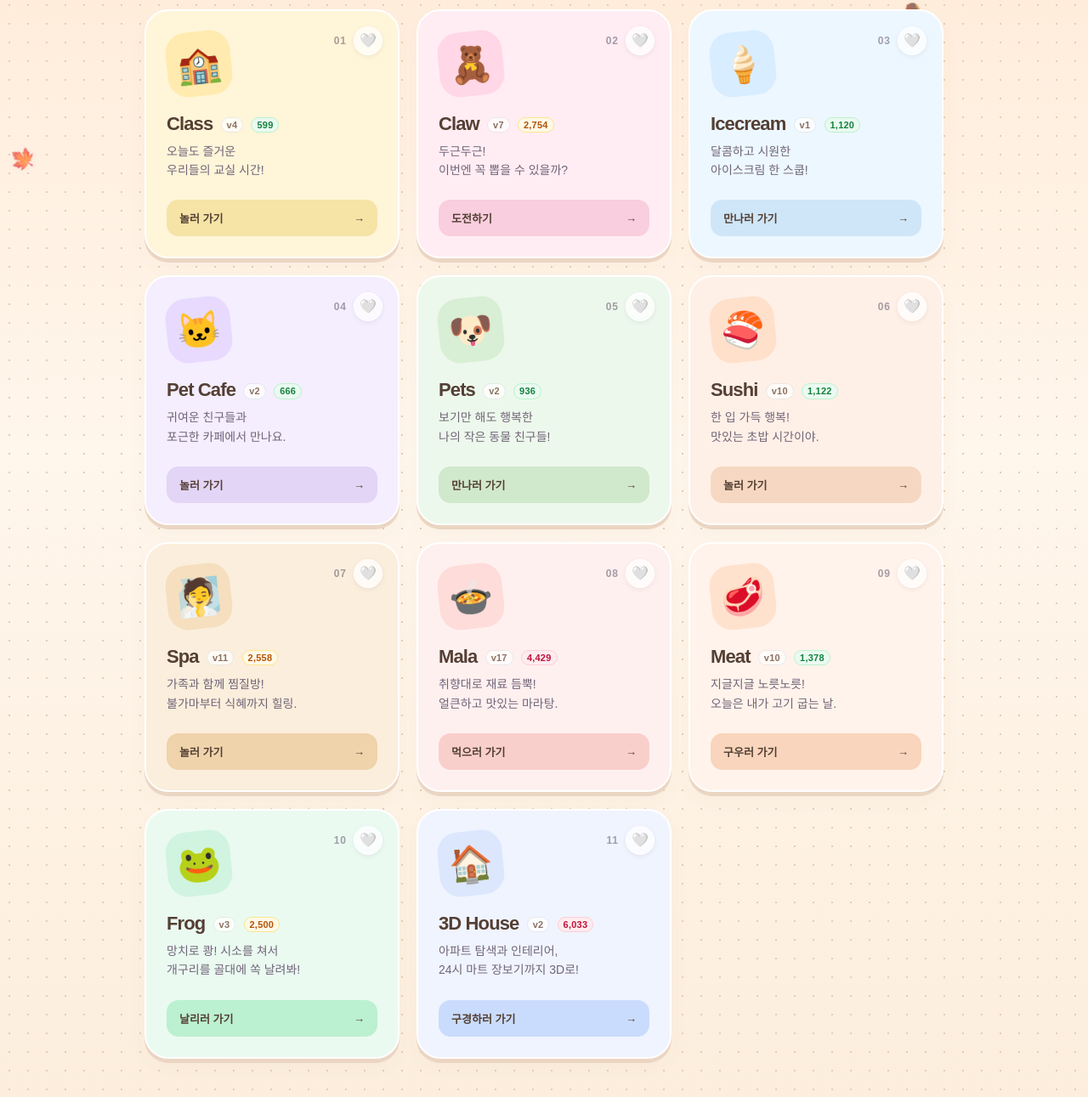
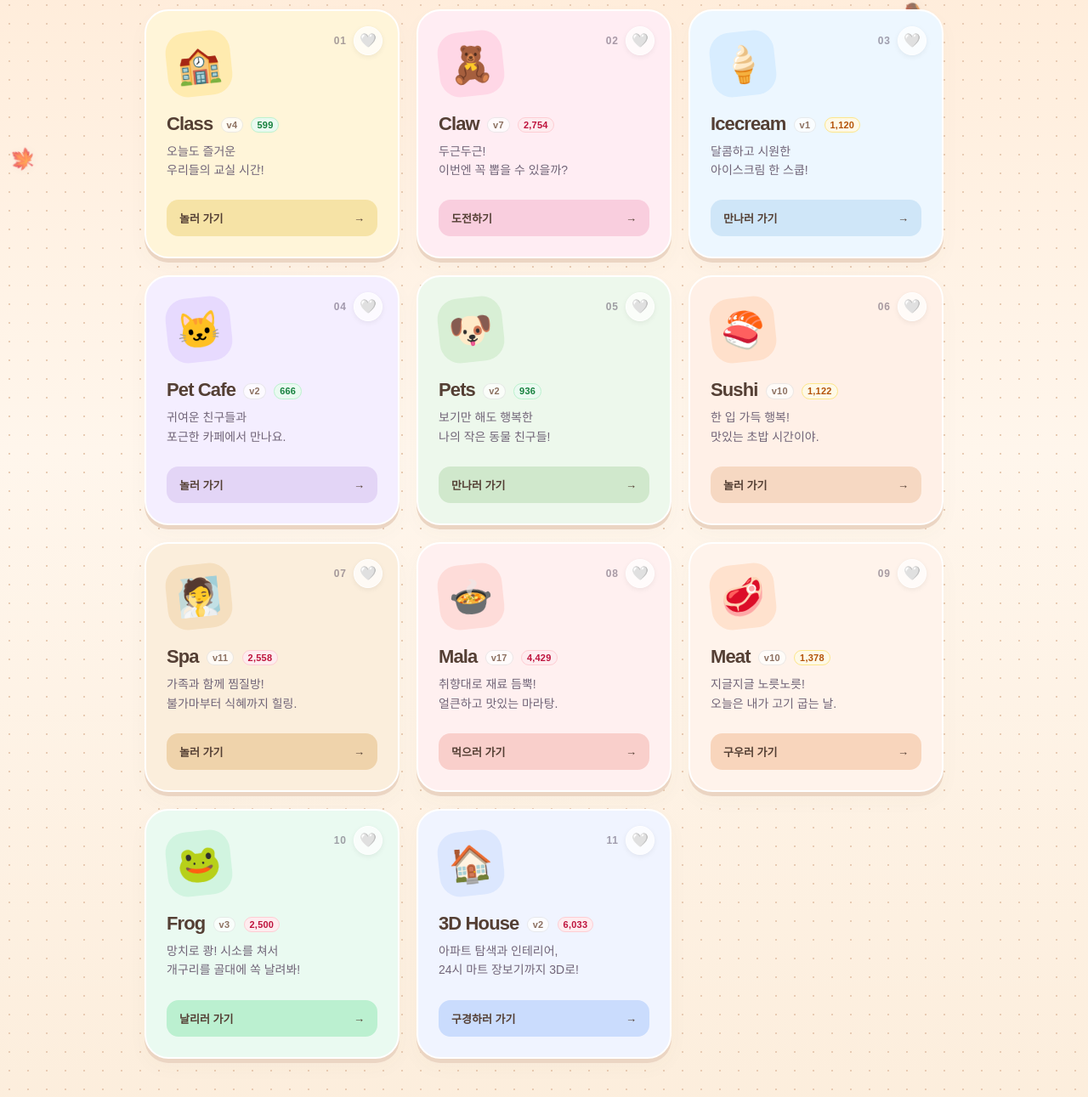
Before and after one commit to bhseol15/tiny-web-games, a plain HTML site: page index.html in a window 1280 px wide. Shown: the part 489-1780 px from the top of the page at 85% size. Drawn offline with Linux system fonts and the light colour scheme.

Commit message:
feat(index): 아이 기준 웹 전체 복붙 난이도에 맞춰 라인 수 색상 배지 기준 조정 (<1000 초록, 1000~2000 노랑, 2000+ 빨강)

```diff
--- a/index.html
+++ b/index.html
@@ -686,7 +686,7 @@
             <button type="button" class="heart-btn" aria-label="Claw 하트 주기" aria-pressed="false">🤍</button>
           </div>
           <span class="game-icon" aria-hidden="true">🧸</span>
-          <h3>Claw <span class="game-version">v7</span> <span class="game-lines lines-yellow">2,754</span></h3>
+          <h3>Claw <span class="game-version">v7</span> <span class="game-lines lines-red">2,754</span></h3>
           <p>두근두근!<br>이번엔 꼭 뽑을 수 있을까?</p>
           <span class="play">
             도전하기
@@ -700,7 +700,7 @@
             <button type="button" class="heart-btn" aria-label="Icecream 하트 주기" aria-pressed="false">🤍</button>
           </div>
           <span class="game-icon" aria-hidden="true">🍦</span>
-          <h3>Icecream <span class="game-version">v1</span> <span class="game-lines lines-green">1,120</span></h3>
+          <h3>Icecream <span class="game-version">v1</span> <span class="game-lines lines-yellow">1,120</span></h3>
           <p>달콤하고 시원한<br>아이스크림 한 스쿱!</p>
           <span class="play">
             만나러 가기
@@ -742,7 +742,7 @@
             <button type="button" class="heart-btn" aria-label="Sushi 하트 주기" aria-pressed="false">🤍</button>
           </div>
           <span class="game-icon" aria-hidden="true">🍣</span>
-          <h3>Sushi <span class="game-version">v10</span> <span class="game-lines lines-green">1,122</span></h3>
+          <h3>Sushi <span class="game-version">v10</span> <span class="game-lines lines-yellow">1,122</span></h3>
           <p>한 입 가득 행복!<br>맛있는 초밥 시간이야.</p>
           <span class="play">
             놀러 가기
@@ -756,7 +756,7 @@
             <button type="button" class="heart-btn" aria-label="Spa 하트 주기" aria-pressed="false">🤍</button>
           </div>
           <span class="game-icon" aria-hidden="true">🧖</span>
-          <h3>Spa <span class="game-version">v11</span> <span class="game-lines lines-yellow">2,558</span></h3>
+          <h3>Spa <span class="game-version">v11</span> <span class="game-lines lines-red">2,558</span></h3>
           <p>가족과 함께 찜질방!<br>불가마부터 식혜까지 힐링.</p>
           <span class="play">
             놀러 가기
@@ -784,7 +784,7 @@
             <button type="button" class="heart-btn" aria-label="Meat 하트 주기" aria-pressed="false">🤍</button>
           </div>
           <span class="game-icon" aria-hidden="true">🥩</span>
-          <h3>Meat <span class="game-version">v10</span> <span class="game-lines lines-green">1,378</span></h3>
+          <h3>Meat <span class="game-version">v10</span> <span class="game-lines lines-yellow">1,378</span></h3>
           <p>지글지글 노릇노릇!<br>오늘은 내가 고기 굽는 날.</p>
           <span class="play">
             구우러 가기
@@ -798,7 +798,7 @@
             <button type="button" class="heart-btn" aria-label="Frog 하트 주기" aria-pressed="false">🤍</button>
           </div>
           <span class="game-icon" aria-hidden="true">🐸</span>
-          <h3>Frog <span class="game-version">v3</span> <span class="game-lines lines-yellow">2,500</span></h3>
+          <h3>Frog <span class="game-version">v3</span> <span class="game-lines lines-red">2,500</span></h3>
           <p>망치로 쾅! 시소를 쳐서<br>개구리를 골대에 쏙 날려봐!</p>
           <span class="play">
             날리러 가기
```
